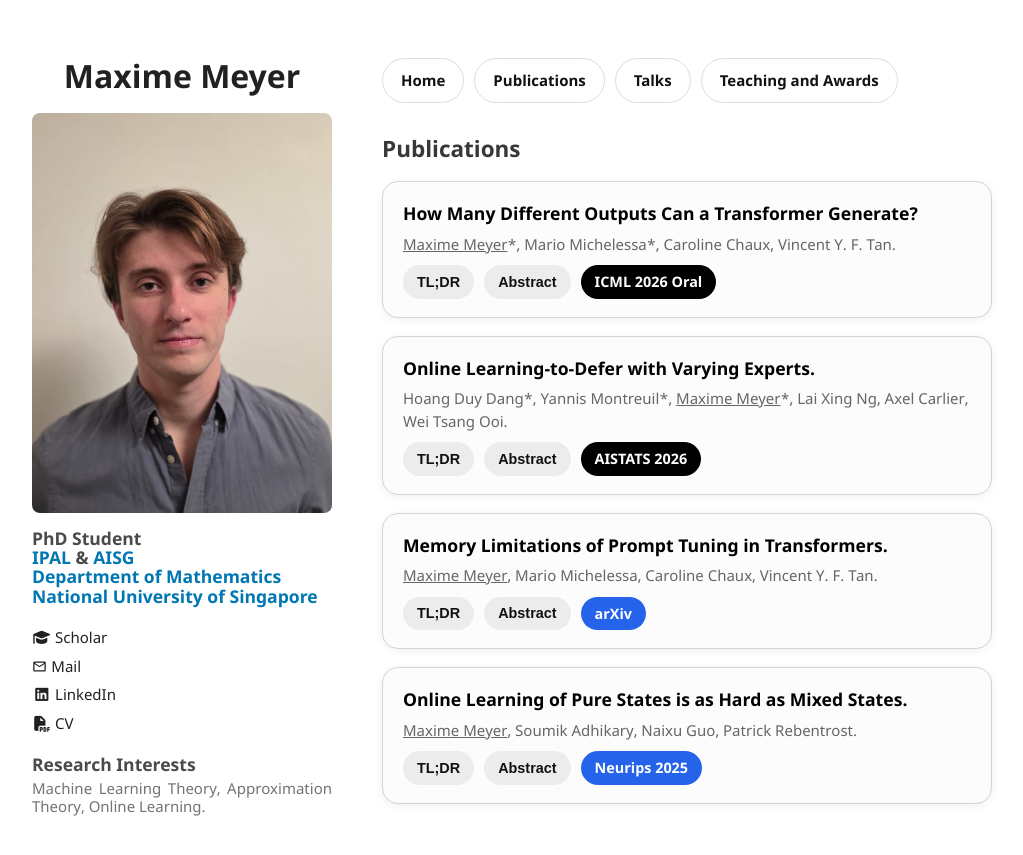
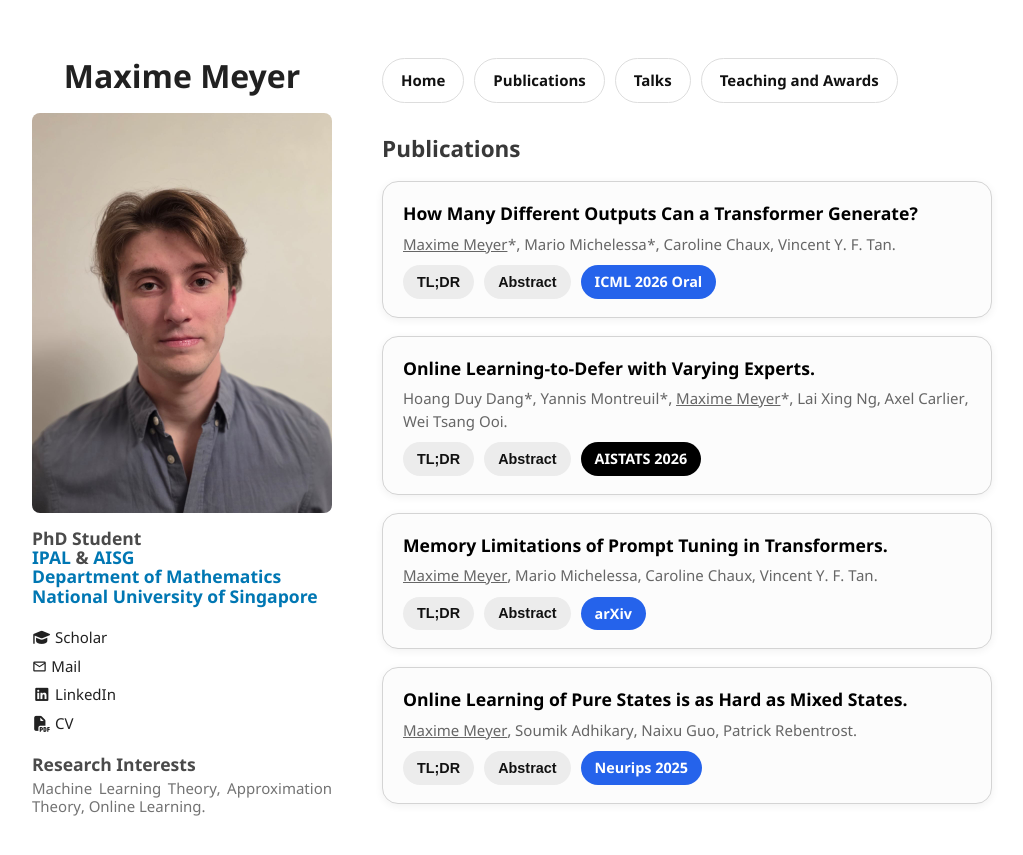
Before and after one commit to meyermaxime/meyermaxime.github.io, a Jekyll site: the page built from p_publications.html, in a window 1280 px wide. Shown: the top 855 px of the page, without its empty margins (128-1151 px from the left). Built offline with Jekyll 4.4.1, drawn with Linux system fonts in a browser that asks for light colours.

Commit message:
Update p_publications.html

```diff
--- a/p_publications.html
+++ b/p_publications.html
@@ -25,7 +25,7 @@
         Abstract
       </button>
 
-      <a class="pub-btn dark">
+      <a class="pub-btn pub-link" href="https://icml.cc/virtual/2026/poster/60738">
         ICML 2026 Oral
       </a>
     </div>
```
